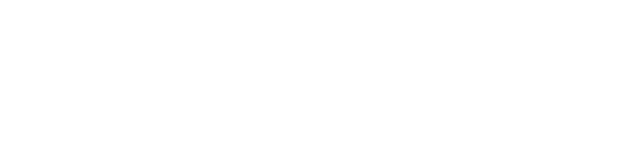
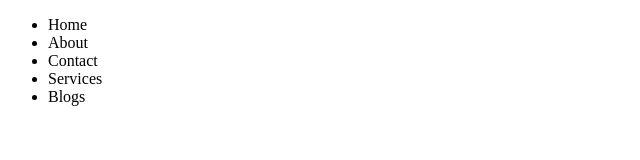
Before and after one commit to iamark07/newrepo, a plain HTML site: page index.html in a window 1280 px wide. Shown: the whole page, without its empty margins (0-640 px from the left). Drawn offline with Linux system fonts and the light colour scheme.

Commit message:
add header section in index file

```diff
--- a/index.html
+++ b/index.html
@@ -8,7 +8,16 @@
 <body>
     <main>
         <header>
-
+            <div class="logo"></div>
+            <nav>
+                <ul>
+                    <li>Home</li>
+                    <li>About</li>
+                    <li>Contact</li>
+                    <li>Services</li>
+                    <li>Blogs</li>
+                </ul>
+            </nav>
         </header>
     </main>
 </body>
```
